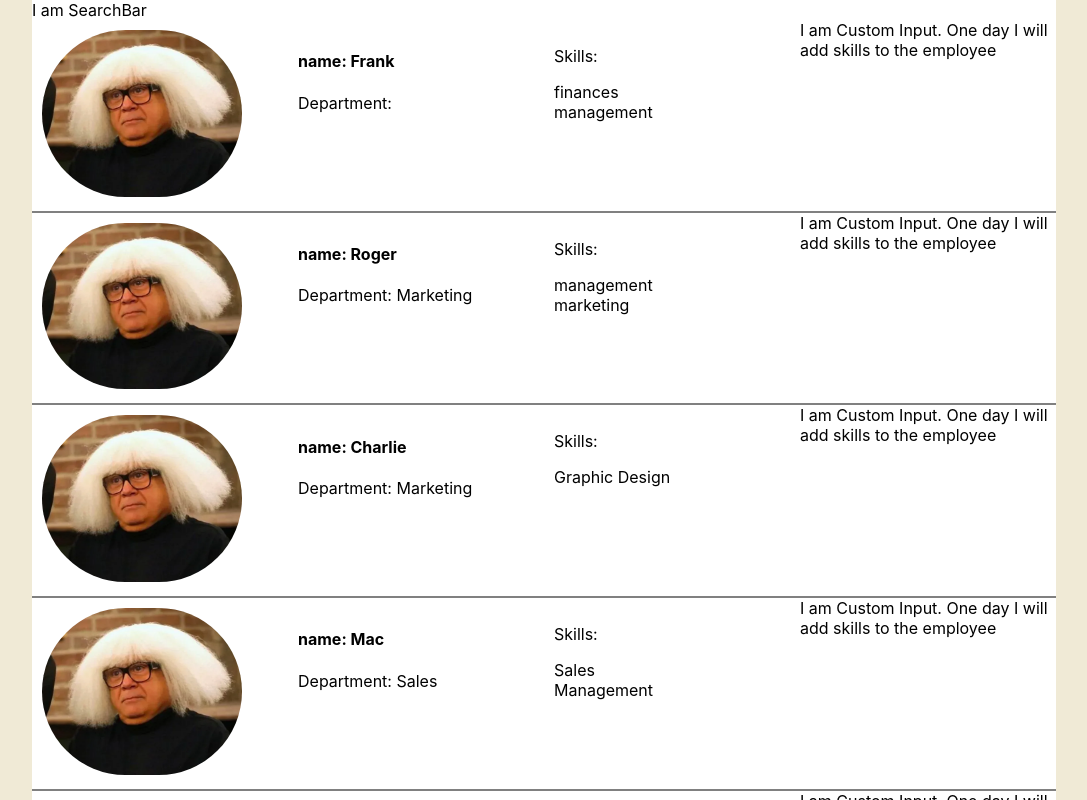
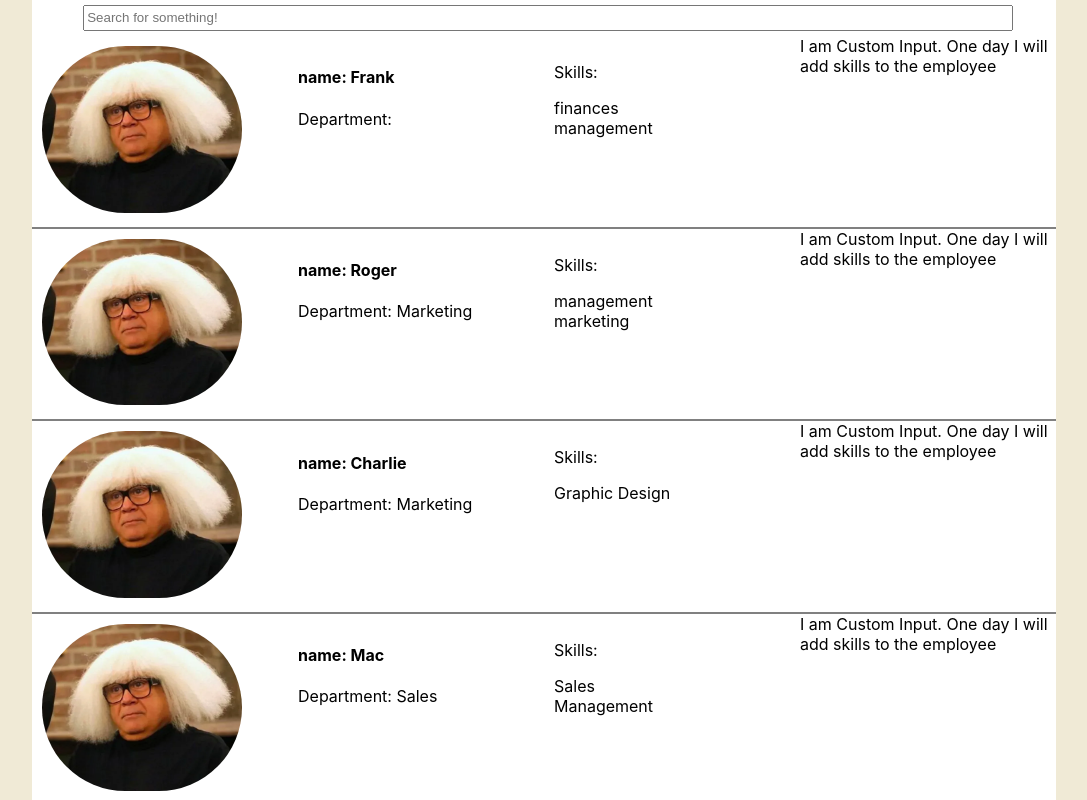
Before and after one commit to CD-Mackay/staffing-app, a React (Create React App) app: page / in a window 1280 px wide. Shown: the top 800 px of the page, without its empty margins (96-1183 px from the left). Built offline with nearby package versions, Linux system fonts and the light colour scheme.

Commit message:
style search bar

```diff
--- a/src/components/SearchBar/SearchBar.js
+++ b/src/components/SearchBar/SearchBar.js
@@ -7,7 +7,7 @@ import StyledSearchBar from "./StyledSearchBar";
 const SearchBar = () => {
   return (
     <StyledSearchBar>
-      I am SearchBar
+      <input type="text" placeholder="Search for something!" />
     </StyledSearchBar>
   );
 };
--- a/src/components/SearchBar/StyledSearchBar.js
+++ b/src/components/SearchBar/StyledSearchBar.js
@@ -1,7 +1,13 @@
 import styled from 'styled-components';
 
 const StyledSearchBar = styled.div`
-
+width: 90%;
+margin: 0 auto;
+padding: 5px;
+input {
+  width: 100%;
+  line-height: 1.5;
+}
 `;
 
 export default StyledSearchBar;
```
